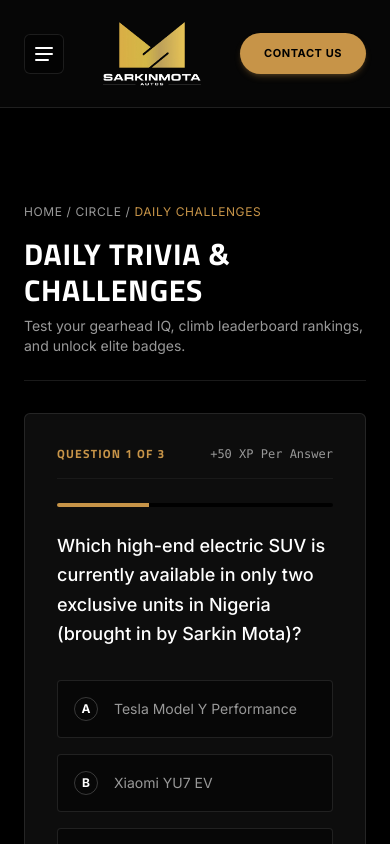
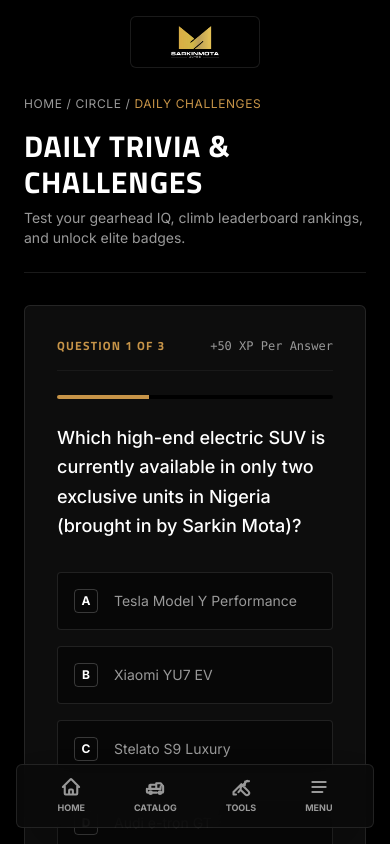
Before and after one commit to klmayua/sarkinmota, a Next.js app: page /challenges in a window 390 px wide. Shown: the top 844 px of the page. Built offline with nearby package versions, Linux system fonts and the light colour scheme.

Commit message:
Optimize mobile experience and enforce rectangular CTA borders

```diff
--- a/app/Header.js
+++ b/app/Header.js
@@ -93,14 +93,34 @@
   const isHome = pathname === "/";
 
   return (
-    <header className={`${isHome ? "absolute top-0 left-0 right-0" : "sticky top-0 bg-[#060606]"} z-50 transition-all duration-300`}>
-      <nav className="max-w-8xl mx-auto h-[108px] flex justify-between items-center px-6 md:px-12 lg:px-20 border-b border-white/10">
+    <>
+      {/* Sleek Mobile Top Brand Bar (Only Logo, no buttons, transparent glass background, floating) */}
+      <div className="fixed top-4 left-4 right-4 flex justify-center lg:hidden z-50 pointer-events-none">
+        <a
+          href="/"
+          className="bg-black/60 backdrop-blur-md border border-white/10 rounded-md py-2 px-6 pointer-events-auto shadow-lg flex items-center justify-center h-[52px]"
+        >
+          <div className="relative w-20 h-8">
+            <Image
+              src="/static/brand-logo-light.webp"
+              alt="SarkinMota Logo"
+              fill
+              className="object-contain"
+              priority
+            />
+          </div>
+        </a>
+      </div>
+
+      {/* Floating Desktop Header (Fixed viewport navigation) */}
+      <header className={`hidden lg:block fixed top-4 left-4 right-4 z-50 transition-all duration-300 pointer-events-none`}>
+        <nav className="max-w-8xl mx-auto h-[80px] flex justify-between items-center px-6 lg:px-10 bg-black/80 backdrop-blur-md border border-white/10 rounded-md shadow-2xl pointer-events-auto">
 
           {/* Left Links Group */}
           <div className="flex gap-x-8 items-center h-full">
             <button
               onClick={() => setIsMenuOpen(true)}
-            className="size-10 border border-white/10 hover:border-gold/50 rounded-md flex items-center justify-center transition-all bg-black/40 backdrop-blur-sm cursor-pointer"
+              className="size-10 border border-white/10 hover:border-gold/50 rounded flex items-center justify-center transition-all bg-black/40 backdrop-blur-sm cursor-pointer"
               aria-label="Open Menu"
             >
               <svg viewBox="0 0 24 24" fill="none" className="size-6 stroke-white" strokeWidth="2">
@@ -112,7 +132,7 @@
 
             <div className="hidden lg:flex gap-x-6 h-full items-center">
               {leftLinks.map((link) => (
-              <div key={link.name} className="relative group py-10 h-full flex items-center">
+                <div key={link.name} className="relative group py-6 h-full flex items-center">
                   <button className="text-[11px] uppercase tracking-wider text-white group-hover:text-gold transition-colors font-semibold flex items-center gap-1 cursor-pointer">
                     {link.name}
                     <svg className="size-2.5 stroke-white group-hover:stroke-gold transition-colors" fill="none" viewBox="0 0 24 24" strokeWidth="3">
@@ -121,7 +141,7 @@
                   </button>
 
                   {/* Dropdown panel */}
-                <div className="absolute top-[90%] left-0 w-[520px] bg-black/95 border border-white/10 rounded-md p-6 shadow-2xl opacity-0 invisible group-hover:opacity-100 group-hover:visible transition-all duration-200 backdrop-blur-md z-[100]">
+                  <div className="absolute top-[85%] left-0 w-[520px] bg-black/95 border border-white/10 rounded-md p-6 shadow-2xl opacity-0 invisible group-hover:opacity-100 group-hover:visible transition-all duration-200 backdrop-blur-md z-[100]">
                     <div className="text-[9px] text-gold uppercase tracking-widest font-heading font-bold mb-4 border-b border-white/10 pb-2">
                       {link.dropdownTitle}
                     </div>
@@ -152,7 +172,7 @@
           </div>
 
           {/* Center Logo */}
-        <a href="/" className="relative w-28 h-16 flex items-center justify-center">
+          <a href="/" className="relative w-24 h-12 flex items-center justify-center">
             <Image
               src="/static/brand-logo-light.webp"
               alt="SarkinMota Logo"
@@ -166,7 +186,7 @@
           <div className="flex gap-x-6 items-center h-full justify-end">
             <div className="hidden lg:flex gap-x-6 h-full items-center">
               {rightLinks.map((link) => (
-              <div key={link.name} className="relative group py-10 h-full flex items-center">
+                <div key={link.name} className="relative group py-6 h-full flex items-center">
                   <button className="text-[11px] uppercase tracking-wider text-white group-hover:text-gold transition-colors font-semibold flex items-center gap-1 cursor-pointer">
                     {link.name}
                     <svg className="size-2.5 stroke-white group-hover:stroke-gold transition-colors" fill="none" viewBox="0 0 24 24" strokeWidth="3">
@@ -175,7 +195,7 @@
                   </button>
 
                   {/* Dropdown panel */}
-                <div className="absolute top-[90%] right-0 w-[520px] bg-black/95 border border-white/10 rounded-md p-6 shadow-2xl opacity-0 invisible group-hover:opacity-100 group-hover:visible transition-all duration-200 backdrop-blur-md z-[100]">
+                  <div className="absolute top-[85%] right-0 w-[520px] bg-black/95 border border-white/10 rounded-md p-6 shadow-2xl opacity-0 invisible group-hover:opacity-100 group-hover:visible transition-all duration-200 backdrop-blur-md z-[100]">
                     <div className="text-[9px] text-gold uppercase tracking-widest font-heading font-bold mb-4 border-b border-white/10 pb-2">
                       {link.dropdownTitle}
                     </div>
@@ -219,22 +239,68 @@
 
             <a
               href="/contact"
-            className="text-[11px] uppercase tracking-wider bg-gold text-black px-6 py-3 rounded-full hover:bg-gold-glow transition-all font-bold shadow-md shadow-gold/25 cursor-pointer"
+              className="text-[11px] uppercase tracking-wider bg-gold text-black px-6 py-2.5 rounded-sm hover:bg-gold-glow transition-all font-bold shadow-md shadow-gold/25 cursor-pointer"
             >
               Contact Us
             </a>
           </div>
         </nav>
+      </header>
+
+      {/* Mobile Bottom Navigation Bar (Floating rounded tab menu) */}
+      <div className="fixed bottom-4 left-4 right-4 h-[64px] bg-[#0A0A0A]/90 border border-white/10 flex justify-around items-center lg:hidden z-[999] backdrop-blur-md px-4 select-none rounded-md shadow-2xl">
+        <a
+          href="/"
+          className={`flex flex-col items-center justify-center gap-1 text-[9px] uppercase font-bold transition-colors ${pathname === "/" ? "text-gold" : "text-text-muted hover:text-white"}`}
+        >
+          <svg viewBox="0 0 24 24" fill="none" className="size-5 stroke-current" strokeWidth="2.5">
+            <path strokeLinecap="round" strokeLinejoin="round" d="M2.25 12l8.954-8.955c.44-.439 1.152-.439 1.591 0L21.75 12M4.5 9.75v10.125c0 .621.504 1.125 1.125 1.125H9.75v-4.875c0-.621.504-1.125 1.125-1.125h2.25c.621 0 1.125.504 1.125 1.125V21h4.125c.621 0 1.125-.504 1.125-1.125V9.75M8.25 21h8.25" />
+          </svg>
+          <span>Home</span>
+        </a>
+
+        <a
+          href="/vehicles"
+          className={`flex flex-col items-center justify-center gap-1 text-[9px] uppercase font-bold transition-colors ${pathname === "/vehicles" ? "text-gold" : "text-text-muted hover:text-white"}`}
+        >
+          <svg viewBox="0 0 24 24" fill="none" className="size-5 stroke-current" strokeWidth="2.5">
+            <path strokeLinecap="round" strokeLinejoin="round" d="M8.25 18.75a1.5 1.5 0 0 1-3 0m3 0a1.5 1.5 0 0 0-3 0m3 0h6m-9 0H3.375a1.125 1.125 0 0 1-1.125-1.125V14.25m17.25 4.5a1.5 1.5 0 0 1-3 0m3 0a1.5 1.5 0 0 0-3 0m3 0h1.125c.621 0 1.129-.504 1.129-1.125V11.25c0-.447-.267-.852-.68-1.02L18.75 7.5h-5.25v6.75m4.5 0H5.25m11.25 0h1.125c.621 0 1.129-.504 1.129-1.125V11.25m-14.25 3h14.25M5.25 14.25v-3.75A1.125 1.125 0 0 1 6.375 9.375h6m-6 4.875h6m-6 0v-4.875" />
+          </svg>
+          <span>Catalog</span>
+        </a>
+
+        <a
+          href="/tools"
+          className={`flex flex-col items-center justify-center gap-1 text-[9px] uppercase font-bold transition-colors ${pathname.startsWith("/tools") ? "text-gold" : "text-text-muted hover:text-white"}`}
+        >
+          <svg viewBox="0 0 24 24" fill="none" className="size-5 stroke-current" strokeWidth="2.5">
+            <path strokeLinecap="round" strokeLinejoin="round" d="M11.42 15.17L17.25 21A2.652 2.652 0 0021 17.25l-5.877-5.877M11.42 15.17L12 10.5l4.5-.5.5-4.5 4.5-.5M11.42 15.17L9 18.25M6 21H3v-3l9.42-9.42M19.5 4.5l-3 3M16.5 7.5L12 12" />
+          </svg>
+          <span>Tools</span>
+        </a>
+
+        <button
+          onClick={() => setIsMenuOpen(true)}
+          className="flex flex-col items-center justify-center gap-1 text-[9px] uppercase font-bold text-text-muted hover:text-white transition-colors cursor-pointer"
+        >
+          <svg viewBox="0 0 24 24" fill="none" className="size-5 stroke-current" strokeWidth="2.5">
+            <line x1="4" y1="6" x2="20" y2="6" strokeLinecap="round" />
+            <line x1="4" y1="12" x2="20" y2="12" strokeLinecap="round" />
+            <line x1="4" y1="18" x2="16" y2="18" strokeLinecap="round" />
+          </svg>
+          <span>Menu</span>
+        </button>
+      </div>
 
       {/* Mobile Drawer (Accordion list) */}
       {isMenuOpen && (
         <div className="fixed inset-0 bg-black/80 backdrop-blur-sm z-[9999] flex justify-start">
-          <div className="w-[320px] h-full bg-white text-black p-6 flex flex-col justify-between shadow-2xl relative animate-[slideRight_0.3s_ease-out]">
+          <div className="w-[320px] h-full bg-[#0A0A0A] border-r border-white/10 text-white p-6 flex flex-col justify-between shadow-2xl relative animate-[slideRight_0.3s_ease-out]">
             <div>
               <div className="flex justify-between items-center mb-10">
                 <button
                   onClick={() => setIsMenuOpen(false)}
-                  className="size-8 flex items-center justify-center border border-black/10 hover:border-black/30 rounded-md transition-all text-black/60 hover:text-black font-bold cursor-pointer"
+                  className="size-8 flex items-center justify-center border border-white/10 hover:border-gold/50 rounded transition-all text-white/60 hover:text-white font-bold cursor-pointer"
                   aria-label="Close Menu"
                 >
                   ✕
@@ -244,10 +310,10 @@
 
               <div className="flex flex-col gap-5 text-sm font-bold uppercase tracking-wider font-heading">
                 {[...leftLinks, ...rightLinks].map((link, idx) => (
-                  <div key={link.name} className="border-b border-black/5 pb-2">
+                  <div key={link.name} className="border-b border-white/5 pb-2">
                     <button
                       onClick={() => setActiveMobileTab(activeMobileTab === idx ? null : idx)}
-                      className="w-full flex justify-between items-center text-left hover:text-gold transition-colors text-black font-black"
+                      className="w-full flex justify-between items-center text-left hover:text-gold transition-colors text-white font-black"
                     >
                       <span>{link.name}</span>
                       <span>{activeMobileTab === idx ? "−" : "+"}</span>
@@ -258,7 +324,7 @@
                           <a
                             key={sub.name}
                             href={sub.href}
-                            className="block text-xs font-semibold text-zinc-600 hover:text-gold transition-colors capitalize"
+                            className="block text-xs font-semibold text-text-muted hover:text-gold transition-colors capitalize"
                           >
                             {sub.name}
                           </a>
@@ -268,23 +334,23 @@
                   </div>
                 ))}
 
-                <a href="/news" className="hover:text-gold transition-colors text-black font-black border-b border-black/5 pb-2">
+                <a href="/news" className="hover:text-gold transition-colors text-white font-black border-b border-white/5 pb-2">
                   News & Events
                 </a>
               </div>
             </div>
 
-            <div className="border-t border-black/10 pt-6 flex flex-col gap-3 text-xs font-semibold text-zinc-500">
+            <div className="border-t border-white/10 pt-6 flex flex-col gap-3 text-xs font-semibold text-text-muted">
               <a href="/about" className="hover:text-gold transition-colors">About Us</a>
               <a href="/careers" className="hover:text-gold transition-colors">Careers</a>
               <a href="/contact" className="hover:text-gold transition-colors">Contact</a>
-              <div className="text-[9px] text-zinc-400 mt-4 font-mono">
+              <div className="text-[9px] text-zinc-500 mt-4 font-mono">
                 © SARKIN MOTA AUTOS 2026
               </div>
             </div>
           </div>
         </div>
       )}
-    </header>
+    </>
   );
 }
--- a/app/careers/page.js
+++ b/app/careers/page.js
@@ -108,7 +108,7 @@
           <div className="bg-panel border border-white/10 rounded-md p-8 shadow-xl">
             {formSubmitted ? (
               <div className="text-center py-20 space-y-4">
-                <div className="size-16 bg-gold/10 border border-gold rounded-full flex items-center justify-center text-gold mx-auto text-2xl">✓</div>
+                <div className="size-16 bg-gold/10 border border-gold rounded-md flex items-center justify-center text-gold mx-auto text-2xl">✓</div>
                 <h3 className="text-xl font-bold font-heading uppercase">Application Received</h3>
                 <p className="text-xs text-text-muted">Excellent. Our human resource operations team will review your credentials and portfolio links for the <span className="text-white font-semibold">{currentJob?.title}</span> position.</p>
               </div>
--- a/app/challenges/page.js
+++ b/app/challenges/page.js
@@ -159,7 +159,7 @@
                         : "bg-black/40 border-white/10 hover:border-gold/50 text-text-muted hover:text-white"
                     }`}
                   >
-                    <span className={`size-6 rounded-full border text-xs font-bold flex items-center justify-center ${
+                    <span className={`size-6 rounded-sm border text-xs font-bold flex items-center justify-center ${
                       selectedAnswer === opt.key ? "bg-gold text-black border-gold" : "border-white/20 text-white"
                     }`}>
                       {opt.key}
@@ -245,7 +245,7 @@
                   user.username === "abuja_fan_99" ? "bg-gold/10 border border-gold/20" : ""
                 }`}>
                   <div className="flex items-center gap-3">
-                    <span className={`font-mono text-xs font-bold size-5 flex items-center justify-center rounded-full ${
+                    <span className={`font-mono text-xs font-bold size-5 flex items-center justify-center rounded-sm ${
                       user.rank === 1 ? "bg-gold text-black" : "text-text-muted"
                     }`}>
                       #{user.rank}
--- a/app/circle/page.js
+++ b/app/circle/page.js
@@ -108,7 +108,7 @@
           {/* Post Creation Box */}
           <form onSubmit={handleCreatePost} className="bg-panel border border-white/10 rounded-md p-6 space-y-4 shadow-xl">
             <div className="flex gap-4 items-start">
-              <div className="relative size-10 rounded-full border border-gold/30 bg-black overflow-hidden flex-shrink-0">
+              <div className="relative size-10 rounded-md border border-gold/30 bg-black overflow-hidden flex-shrink-0">
                 <Image src="/static/mybratha.svg" alt="Avatar" fill className="object-contain" />
               </div>
               <textarea
@@ -136,7 +136,7 @@
                 {/* Post Header */}
                 <div className="flex justify-between items-start">
                   <div className="flex gap-3 items-center">
-                    <div className="relative size-10 rounded-full border border-gold/20 bg-black overflow-hidden flex-shrink-0">
+                    <div className="relative size-10 rounded-md border border-gold/20 bg-black overflow-hidden flex-shrink-0">
                       <Image src={post.author.avatar} alt={post.author.name} fill className="object-contain" />
                     </div>
                     <div>
--- a/app/contact/page.js
+++ b/app/contact/page.js
@@ -94,7 +94,7 @@
           <div className="bg-panel border border-white/10 rounded-md p-8 shadow-xl">
             {submitted ? (
               <div className="text-center py-20 space-y-4">
-                <div className="size-16 bg-gold/10 border border-gold rounded-full flex items-center justify-center text-gold mx-auto text-2xl">✓</div>
+                <div className="size-16 bg-gold/10 border border-gold rounded-md flex items-center justify-center text-gold mx-auto text-2xl">✓</div>
                 <h3 className="text-xl font-bold font-heading uppercase">Message Sent</h3>
                 <p className="text-xs text-text-muted">Thank you, {formState.name}. Our showroom representative will respond to your email within 2 hours.</p>
               </div>
--- a/app/page.js
+++ b/app/page.js
@@ -276,10 +276,10 @@
         {/* Trigger Button */}
         <button
           onClick={() => setIsChatOpen(!isChatOpen)}
-          className="size-14 bg-black border border-gold/40 rounded-full flex items-center justify-center shadow-xl hover:scale-110 transition-transform cursor-pointer relative group"
+          className="size-14 bg-black border border-gold/40 rounded-md flex items-center justify-center shadow-xl hover:scale-105 transition-transform cursor-pointer relative group"
           aria-label="Open Chat Guide"
         >
-          <div className="absolute inset-0 rounded-full bg-gold/10 blur group-hover:bg-gold/25 transition-all"></div>
+          <div className="absolute inset-0 rounded-md bg-gold/10 blur group-hover:bg-gold/25 transition-all"></div>
           <Image
             src="/static/mybratha.svg"
             alt="MyBratha logo"
--- a/app/sell/dashboard/page.js
+++ b/app/sell/dashboard/page.js
@@ -147,7 +147,7 @@
 
         <div className="pt-8 border-t border-white/5 space-y-4">
           <div className="flex items-center gap-3">
-            <div className="size-10 bg-zinc-800 rounded-full flex items-center justify-center font-bold text-gold">U</div>
+            <div className="size-10 bg-zinc-800 rounded-md flex items-center justify-center font-bold text-gold">U</div>
             <div>
               <p className="text-xs font-semibold text-white">Abuja Member</p>
               <p className="text-[10px] text-text-muted">member@sarkinmota.ng</p>
--- a/app/sell/page.js
+++ b/app/sell/page.js
@@ -64,7 +64,7 @@
 
 
         <main className="max-w-md mx-auto px-6 py-24 flex-1 flex flex-col justify-center text-center space-y-6">
-          <div className="size-20 bg-gold/10 border border-gold rounded-full flex items-center justify-center text-gold text-4xl mx-auto animate-bounce">
+          <div className="size-20 bg-gold/10 border border-gold rounded-md flex items-center justify-center text-gold text-4xl mx-auto animate-bounce">
             ✓
           </div>
           <h1 className="text-3xl font-bold font-heading uppercase tracking-wide">Listing Submitted</h1>
--- a/app/swap/page.js
+++ b/app/swap/page.js
@@ -71,7 +71,7 @@
 
 
         <main className="max-w-md mx-auto px-6 py-24 flex-1 flex flex-col justify-center text-center space-y-6">
-          <div className="size-20 bg-gold/10 border border-gold rounded-full flex items-center justify-center text-gold text-4xl mx-auto animate-bounce">
+          <div className="size-20 bg-gold/10 border border-gold rounded-md flex items-center justify-center text-gold text-4xl mx-auto animate-bounce">
             ✕
           </div>
           <h1 className="text-3xl font-bold font-heading uppercase tracking-wide">Swap Request Sent</h1>
--- a/app/tools/ai-match/page.js
+++ b/app/tools/ai-match/page.js
@@ -55,7 +55,7 @@
 
       {/* Header */}
       <div className="flex items-center gap-4 border-b border-white/10 pb-6 mb-8">
-        <div className="relative size-16 bg-panel border border-gold/30 rounded-full flex items-center justify-center shadow-md">
+        <div className="relative size-16 bg-panel border border-gold/30 rounded-md flex items-center justify-center shadow-md">
           <Image
             src="/static/mybratha.svg"
             alt="MyBratha"
--- a/app/tools/history/page.js
+++ b/app/tools/history/page.js
@@ -92,7 +92,7 @@
               <p className="text-xs text-text-muted">Performing forensic background audit...</p>
             </div>
 
-            <div className="w-full bg-black h-1.5 rounded-full overflow-hidden">
+            <div className="w-full bg-black h-1.5 rounded-sm overflow-hidden">
               <div
                 className="bg-gold h-full transition-all duration-300"
                 style={{ width: `${progress}%` }}
```
Also changed, not shown: app/Footer.js (+5 -5 lines). Lines whose indentation alone changed are shown as unchanged.
